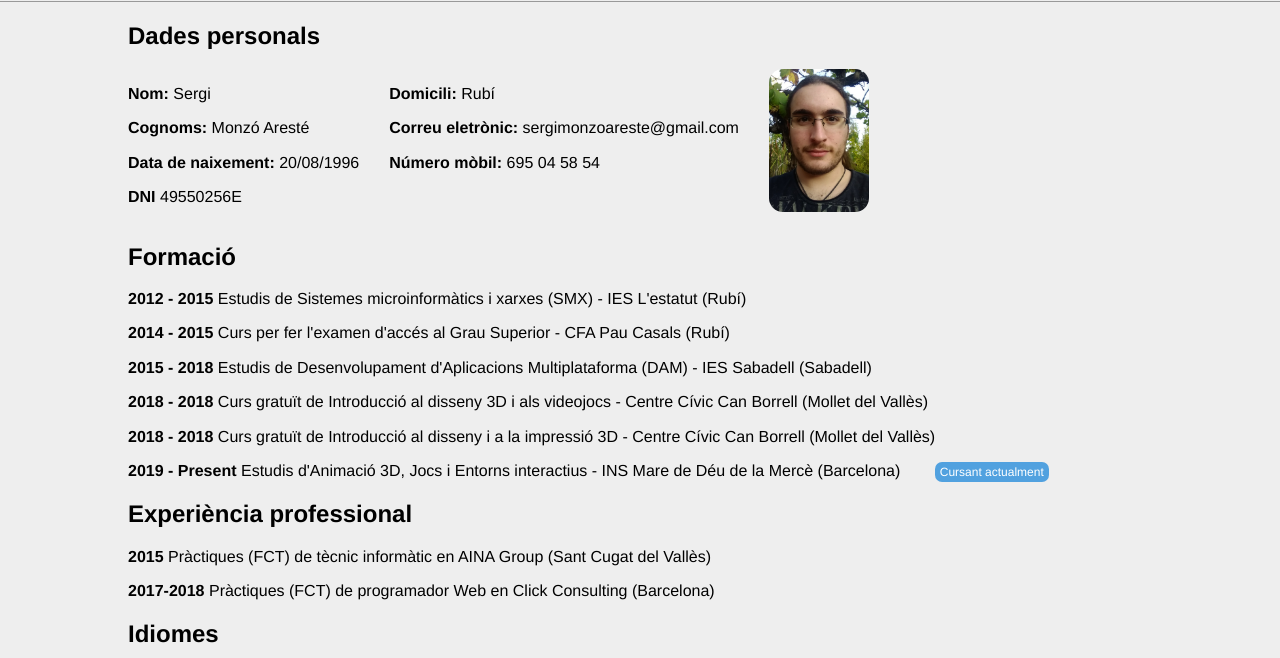
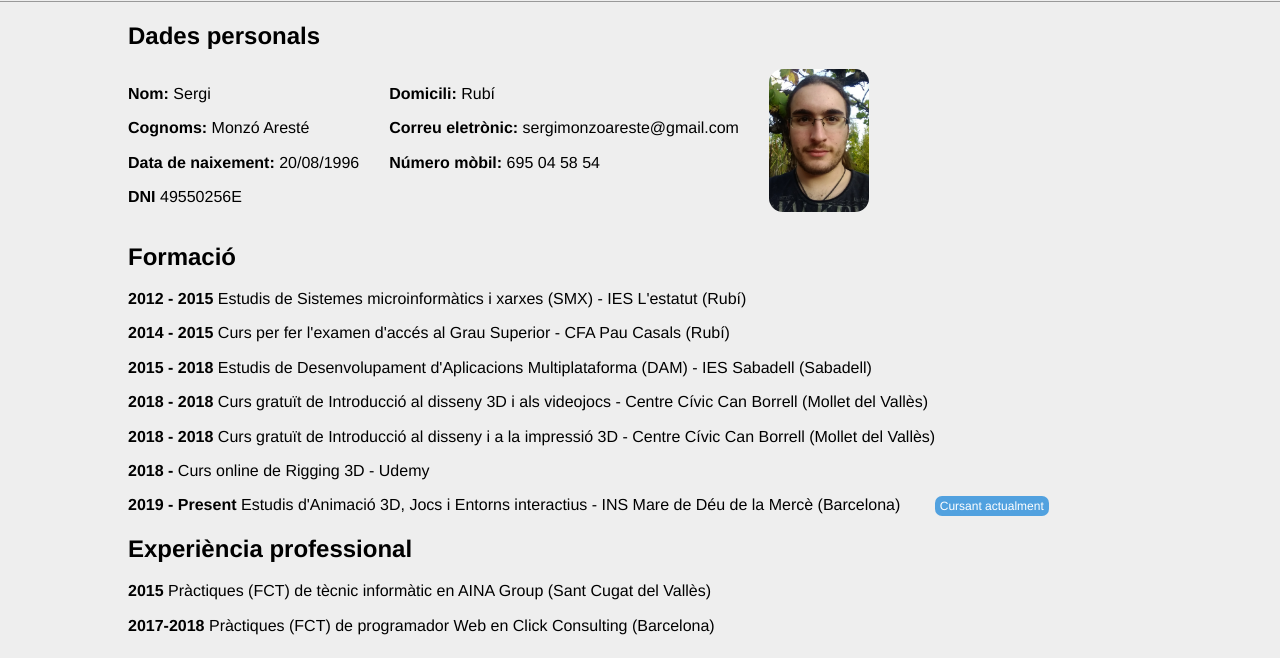
Before and after one commit to SergiMA/CV, a plain HTML site: page index.html in a window 1280 px wide. Shown: the part 79-737 px from the top of the page. Drawn offline with nearby package versions, Linux system fonts and the light colour scheme.

Commit message:
Rigging 3D added

```diff
--- a/index.html
+++ b/index.html
@@ -41,6 +41,7 @@
           <p><span class="bold">2015 - 2018</span> Estudis de Desenvolupament d'Aplicacions Multiplataforma (DAM) - IES Sabadell (Sabadell)</p>
           <p><span class="bold">2018 - 2018</span> Curs gratuït de Introducció al disseny 3D i als videojocs - Centre Cívic Can Borrell (Mollet del Vallès)</p>
           <p><span class="bold">2018 - 2018</span> Curs gratuït de Introducció al disseny i a la impressió 3D - Centre Cívic Can Borrell (Mollet del Vallès)</p>
+          <p><span class="bold">2018 -</span> Curs online de Rigging 3D - Udemy</p>
           <p><span class="bold">2019 - Present</span> Estudis d'Animació 3D, Jocs i Entorns interactius - INS Mare de Déu de la Mercè (Barcelona) <span class="ticket">Cursant actualment</span></p>
         </div>
 
```
